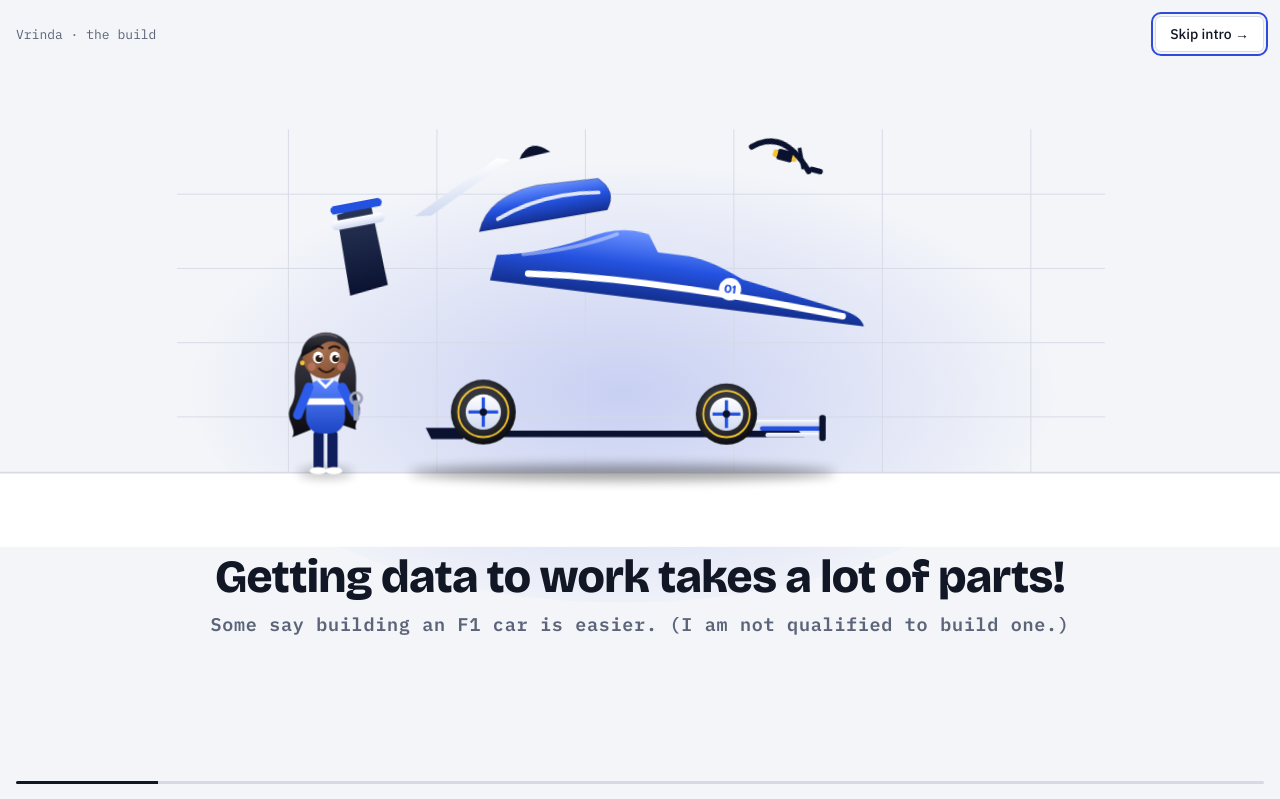
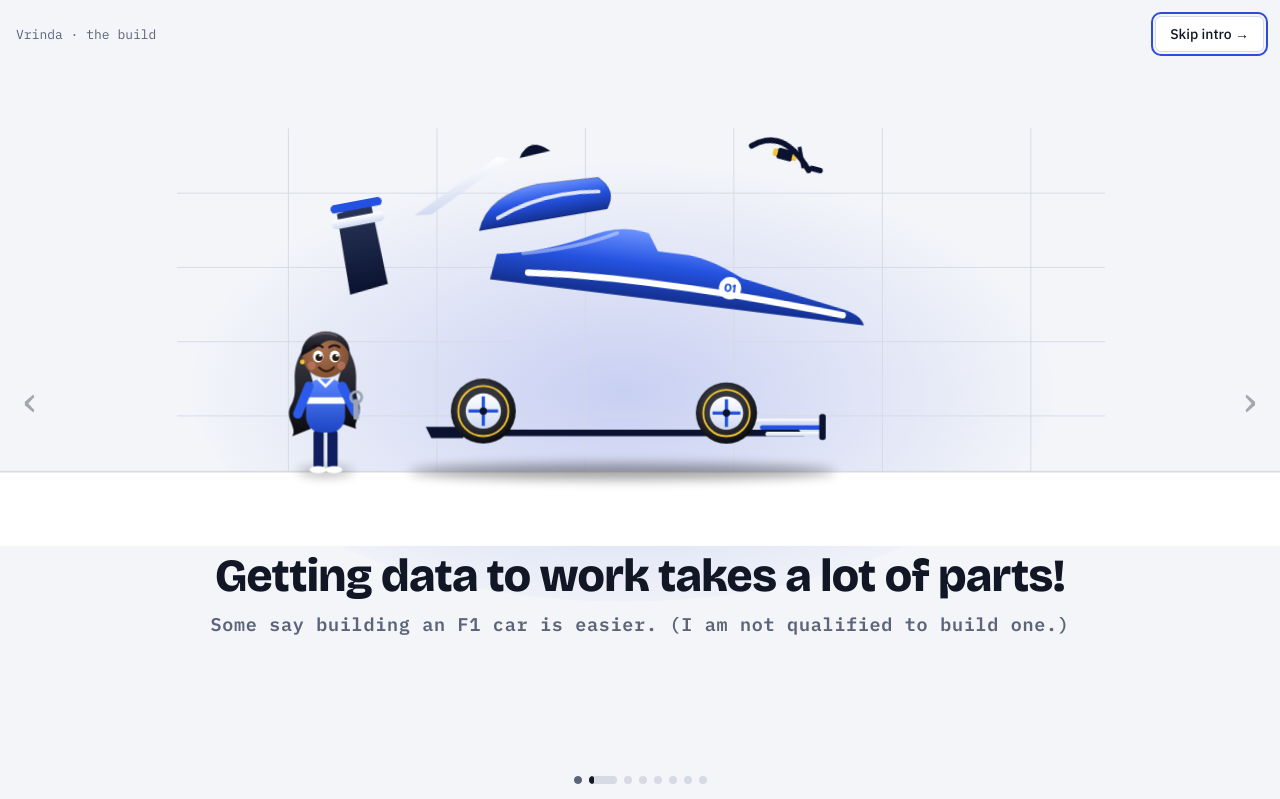
Before and after one commit to vrinda-mohan-0713/about-me-, a plain HTML site: page index.html in a window 1280 px wide. Shown: the top 799 px of the page. Drawn offline with nearby package versions, Linux system fonts and the light colour scheme.

Commit message:
Add files via upload

```diff
--- a/index.html
+++ b/index.html
@@ -187,6 +187,21 @@ button{font-family:inherit}
     box-shadow:0 -8px 30px rgba(0,0,0,.25)}
   .sheetClose{display:block;position:sticky;top:0;margin-left:auto;font:500 14px var(--body);background:var(--surface);color:var(--muted);border:1px solid var(--line);border-radius:999px;width:32px;height:32px;cursor:pointer}
 }
+
+.instant,.instant *{transition:none!important;animation-duration:0s!important;animation-delay:0s!important}
+
+.sideNav{position:absolute;top:50%;transform:translateY(-50%);z-index:5;width:44px;height:64px;border:0;border-radius:12px;background:transparent;color:var(--fg);opacity:.35;font:300 44px/1 var(--body);cursor:pointer;transition:opacity .2s,background .2s}
+.sideNav:hover,.sideNav:focus-visible{opacity:.9;background:color-mix(in srgb,var(--surface) 70%,transparent)}
+.sideNav:focus-visible{outline:2px solid var(--accent);outline-offset:2px}
+.sideNav.prev{left:max(8px,env(safe-area-inset-left,0px))}
+.sideNav.next{right:max(8px,env(safe-area-inset-right,0px))}
+.dots{display:flex;justify-content:center;gap:7px;padding-top:10px}
+.dot{position:relative;overflow:hidden;width:8px;height:8px;padding:0;border:0;border-radius:999px;background:var(--line);cursor:pointer;transition:width .3s ease}
+.dot .fill{position:absolute;left:0;top:0;bottom:0;width:0;background:var(--fg);border-radius:999px}
+.dot.done .fill{width:100%;background:var(--muted)}
+.dot.on{width:28px}
+.dot:focus-visible{outline:2px solid var(--accent);outline-offset:3px}
+@media (max-width:640px){.sideNav{width:34px;font-size:36px;opacity:.28}}
 
 /* ---------- page ---------- */
 .wrap{max-width:1200px;margin:0 auto;padding-left:max(16px,env(safe-area-inset-left,0px));padding-right:max(16px,env(safe-area-inset-right,0px));padding-block:40px 64px;display:flex;flex-direction:column;gap:44px}
@@ -406,7 +421,8 @@ footer p{margin:0;color:var(--muted);font-size:15px}
     </svg>
   </div>
   <div class="cap" id="cap" aria-live="polite"></div>
-  <div class="prog"><i id="progBar"></i></div>
+  <button type="button" class="sideNav prev" id="prevS" aria-label="Previous scene">‹</button><button type="button" class="sideNav next" id="nextS" aria-label="Next scene">›</button>
+  <div class="dots" id="dots" role="group" aria-label="Scenes"></div><i id="progBar" hidden></i>
 </div>
 
 <!-- ======== PAGE ======== -->
@@ -715,10 +731,11 @@ const edgeData=[];nodeData.forEach((d,i)=>{if(d.t==="role")edgeData.push([i,i===
 const edgeEls2=edgeData.map(([a,b])=>{const l=mk("line",{x1:nodeData[a].x,y1:nodeData[a].y,x2:nodeData[b].x,y2:nodeData[b].y,pathLength:1,class:"edge2"});nodesG.insertBefore(l,nodesG.firstChild);return l});
 
 let timers=[],raf,t0,counters=[];
-const later=(f,ms)=>timers.push(setTimeout(f,ms));
+let instant=false,cur=0;
+const later=(f,ms)=>{if(instant)f();else timers.push(setTimeout(f,ms))};
 const on=(...ids)=>ids.forEach(i=>$(i).classList.add("on"));
 const off=(...ids)=>ids.forEach(i=>$(i).classList.remove("on"));
-function setCap(html){cap.classList.add("fade");later(()=>{cap.innerHTML=html;cap.classList.remove("fade")},200)}
+function setCap(html){if(instant)return;cap.classList.add("fade");later(()=>{cap.innerHTML=html;cap.classList.remove("fade")},200)}
 function countUp(id,to,ms,suffix){const st=performance.now();const f=()=>{const el=$(id);if(!el)return;const p=Math.min(1,(performance.now()-st)/ms);el.textContent=Math.round(to*(1-Math.pow(1-p,3)))+(p===1?suffix||"":"");if(p<1)counters.push(requestAnimationFrame(f))};f()}
 function look(cx,cy,z){cam.style.transform=z===1?"none":`translate(${cx}px,${cy}px) scale(${z}) translate(${-cx}px,${-cy}px)`}
 function drop(id){const el=$(id);el.classList.remove("gone","fast","land","float");void el.getBoundingClientRect();el.classList.add("land")}
@@ -757,19 +774,39 @@ function reset(){
   [carMove,avatarMove,cam].forEach(el=>el.style.transition="");PARTS.forEach(id=>$(id).style.transition="");
   stage.classList.remove("moving","build","walk","point","tune","atwall","wave");cap.innerHTML="";bar.style.width="0";
 }
-function tick(){const p=Math.min(1,(performance.now()-t0)/TOTAL);bar.style.width=p*100+"%";if(p<1)raf=requestAnimationFrame(tick)}
-function play(){
+let sceneStart=0;
+function tick(){const now=performance.now(),p=Math.min(1,(now-t0)/TOTAL);bar.style.width=p*100+"%";
+  const d=dotsEl.children[cur];if(d){const f=Math.min(1,(now-sceneStart)/SCENES[cur].ms);d.firstChild.style.width=f*100+"%"}
+  if(p<1)raf=requestAnimationFrame(tick)}
+/* play from any scene: earlier scenes are applied instantly, then the timeline runs on from there */
+function runFrom(i){
   reset();intro.hidden=false;intro.classList.remove("out");document.body.style.overflow="hidden";
-  let at=0;SCENES.forEach(sc=>{later(()=>{if(sc.cap)setCap(sc.cap);sc.go()},at);at+=sc.ms});
-  later(finish,TOTAL);t0=performance.now();tick();$("skip").focus();
+  if(i>0){instant=true;stage.classList.add("instant");for(let k=0;k<i;k++)SCENES[k].go();instant=false;
+    void stage.getBoundingClientRect();requestAnimationFrame(()=>requestAnimationFrame(()=>stage.classList.remove("instant")))}
+  cur=i;setDots(i);sceneStart=performance.now();
+  if(i>0&&SCENES[i].cap){cap.classList.remove("fade");cap.innerHTML=SCENES[i].cap}
+  let at=0;
+  for(let k=i;k<SCENES.length;k++){const sc=SCENES[k],idx=k;later(()=>{cur=idx;sceneStart=performance.now();setDots(idx);if(sc.cap&&!(idx===i&&i>0))setCap(sc.cap);else if(!sc.cap&&idx>0)cap.classList.add("fade");sc.go()},at);at+=sc.ms}
+  later(finish,at);t0=performance.now()-SCENES.slice(0,i).reduce((a,x)=>a+x.ms,0);tick();
 }
+const dotsEl=$("dots");
+SCENES.forEach((_,k)=>{const d=document.createElement("button");d.type="button";d.className="dot";d.append(document.createElement("span"));d.firstChild.className="fill";d.setAttribute("aria-label",`Scene ${k+1} of ${SCENES.length}`);d.onclick=()=>runFrom(k);dotsEl.append(d)});
+function setDots(k){[...dotsEl.children].forEach((d,j)=>{d.firstChild.style.width="";d.classList.toggle("on",j===k);d.classList.toggle("done",j<k);if(j===k)d.setAttribute("aria-current","step");else d.removeAttribute("aria-current")})}
+function play(){runFrom(0);$("skip").focus()}
+function nextScene(){if(intro.hidden)return;cur+1<SCENES.length?runFrom(cur+1):finish()}
+function prevScene(){if(intro.hidden)return;runFrom(Math.max(0,cur-1))}
 function finish(){
   timers.forEach(clearTimeout);timers=[];cancelAnimationFrame(raf);
   intro.classList.add("out");document.body.style.overflow="";
   setTimeout(()=>{intro.hidden=true;$("top").focus({preventScroll:true})},600);
 }
 $("skip").onclick=finish;$("replay").onclick=play;
-intro.addEventListener("keydown",e=>{if(e.key==="Escape")finish()});
+intro.addEventListener("keydown",e=>{if(e.key==="Escape")finish();else if(e.key==="ArrowRight"){e.preventDefault();nextScene()}else if(e.key==="ArrowLeft"){e.preventDefault();prevScene()}});
+$("nextS").onclick=nextScene;$("prevS").onclick=prevScene;
+let tx=null,ty=null;
+intro.addEventListener("touchstart",e=>{const t=e.changedTouches[0];tx=t.clientX;ty=t.clientY},{passive:true});
+intro.addEventListener("touchend",e=>{if(tx===null)return;const t=e.changedTouches[0],dx=t.clientX-tx,dy=t.clientY-ty;tx=null;
+  if(Math.abs(dx)>45&&Math.abs(dx)>Math.abs(dy)*1.3){dx<0?nextScene():prevScene()}},{passive:true});
 if(!matchMedia("(prefers-reduced-motion: reduce)").matches)play();
 
 /* stories: on wide screens, a story opens in one full-width panel under the cards */
```
